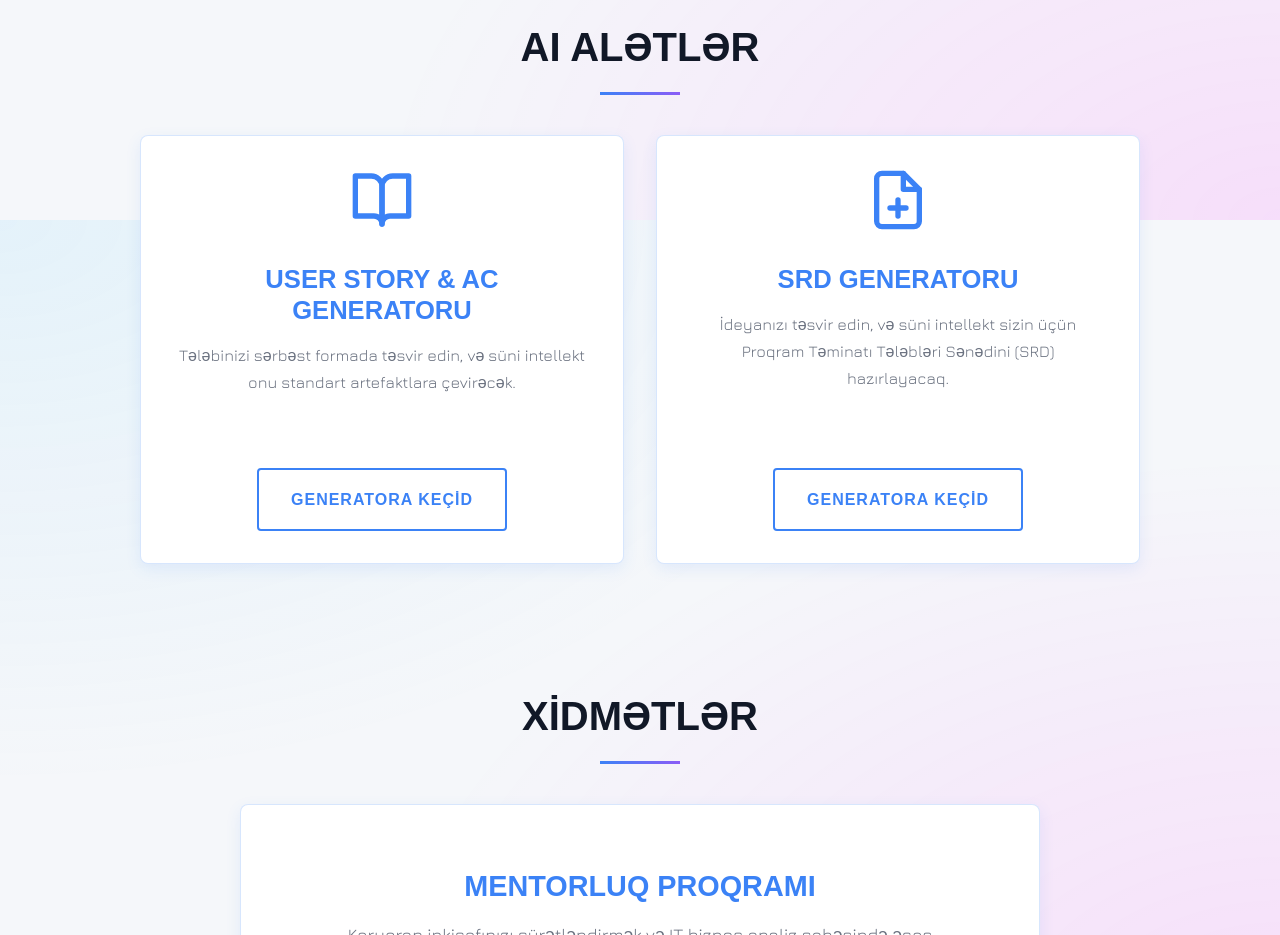
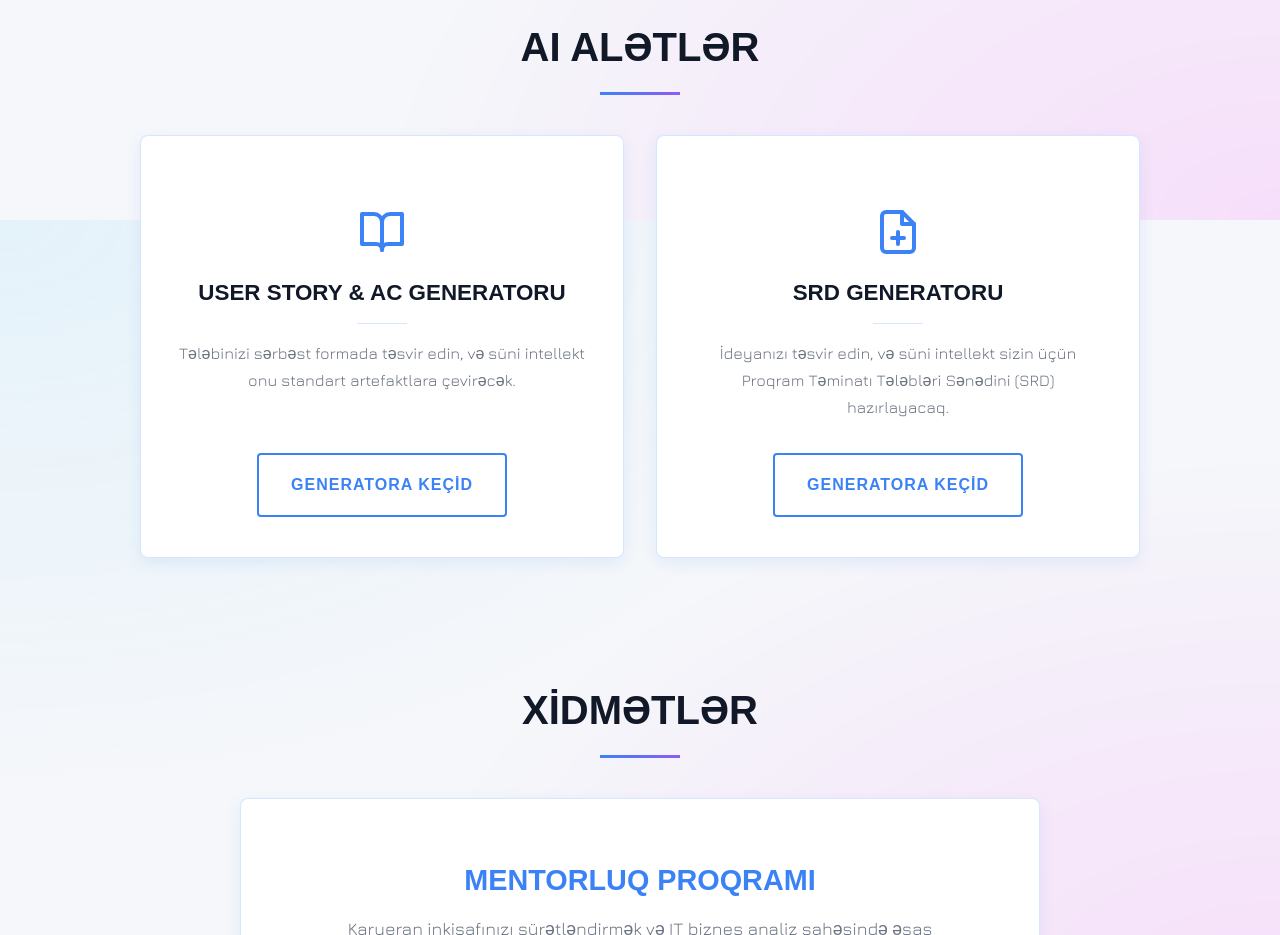
Before and after one commit to Saitosar/sarkhan-dev-nextjs, a Next.js app: page / in a window 1280 px wide. Shown: the part 2180-3115 px from the top of the page. Built offline with nearby package versions, Linux system fonts and the light colour scheme; no server answers; a web font is replaced by a local one.

Commit message:
redesigning tools cards

```diff
--- a/components/ToolsSection.js
+++ b/components/ToolsSection.js
@@ -1,4 +1,4 @@
-// components/ToolsSection.js (ФИНАЛЬНАЯ ИСПРАВЛЕННАЯ ВЕРСИЯ)
+// components/ToolsSection.js (ФИНАЛЬНАЯ ВЕРСИЯ С ЕДИНЫМ ДИЗАЙНОМ)
 import Link from 'next/link';
 import Icon from './Icon';
 import { useSession } from 'next-auth/react';
@@ -7,19 +7,16 @@ import { useRouter } from 'next/router';
 const ToolsSection = ({ t }) => {
   const { status } = useSession();
   const router = useRouter();
-  const { locale } = router; // Получаем текущий язык из роутера
+  const { locale } = router;
 
   // Единый обработчик клика для карточки SRD
   const handleSrdCardClick = (e) => {
     e.preventDefault();
     const targetUrl = `/${locale}/tools/srd-generator`;
 
-    // Если пользователь авторизован, просто переходим на страницу генератора
     if (status === 'authenticated') {
       router.push(targetUrl);
     } else {
-      // Если не авторизован, перенаправляем на страницу входа,
-      // сохраняя язык и адрес для возврата
       router.push(`/${locale}/auth/signin?callbackUrl=${encodeURIComponent(targetUrl)}`);
     }
   };
@@ -30,29 +27,30 @@ const ToolsSection = ({ t }) => {
         <h2>{t.toolsSectionTitle}</h2>
         <div className="tools-grid">
 
-          {/* Карточка 1: Генератор User Story (остается без изменений) */}
+          {/* Карточка 1: Генератор User Story */}
           <Link href="/tools/story-generator" passHref legacyBehavior>
-            <a className="tool-card-promo">
-              <div className="tool-card-promo-icon">
+            <a className="resource-card"> {/* Используем тот же класс, что и на странице /tools */}
+              <div className="resource-icon-wrapper">
                 <Icon name="userStory" />
               </div>
               <h3>{t.toolsGeneratorTitle}</h3>
-              <p>{t.toolsGeneratorDescription}</p>
-              <div className="view-all-container">
+              <hr className="resource-divider" />
+              <p style={{flexGrow: 1}}>{t.toolsGeneratorDescription}</p>
+              <div className="view-all-container" style={{marginTop: 'auto'}}>
                   <span className="btn">{t.toolsGeneratorButton}</span>
               </div>
             </a>
           </Link>
 
-          {/* Карточка 2: Генератор SRD (с новой, надежной логикой) */}
-          {/* Убрали Link, используем простой a тег с onClick */}
-          <a href={`/${locale}/tools/srd-generator`} onClick={handleSrdCardClick} className="tool-card-promo">
-            <div className="tool-card-promo-icon">
+          {/* Карточка 2: Генератор SRD */}
+          <a href={`/${locale}/tools/srd-generator`} onClick={handleSrdCardClick} className="resource-card">
+            <div className="resource-icon-wrapper">
               <Icon name="srd" />
             </div>
             <h3>{t.toolsGeneratorSrdTitle}</h3>
-            <p>{t.toolsGeneratorSrdDescription}</p>
-            <div className="view-all-container">
+            <hr className="resource-divider" />
+            <p style={{flexGrow: 1}}>{t.toolsGeneratorSrdDescription}</p>
+            <div className="view-all-container" style={{marginTop: 'auto'}}>
               <span className="btn">{t.toolsGeneratorButton}</span>
             </div>
           </a>
--- a/styles/globals.css
+++ b/styles/globals.css
@@ -2256,3 +2256,17 @@ a.tool-card-promo, a.tool-card-promo:hover {
     justify-content: center;
   }
 }
+
+/* styles/globals.css -> Добавьте этот код в конец файла */
+
+/* FIX: Убираем подчеркивание в карточках-ссылках на страницах /resources и /tools */
+a.resource-card, a.resource-card:hover {
+  text-decoration: none;
+  color: inherit;
+}
+
+/* FIX: Ограничиваем ширину сетки на страницах /resources и /tools */
+.resources-grid {
+  max-width: 1000px;
+  margin-inline: auto;
+}
```
Also changed, not shown: pages/tools/index.js (+34 -19 lines).
